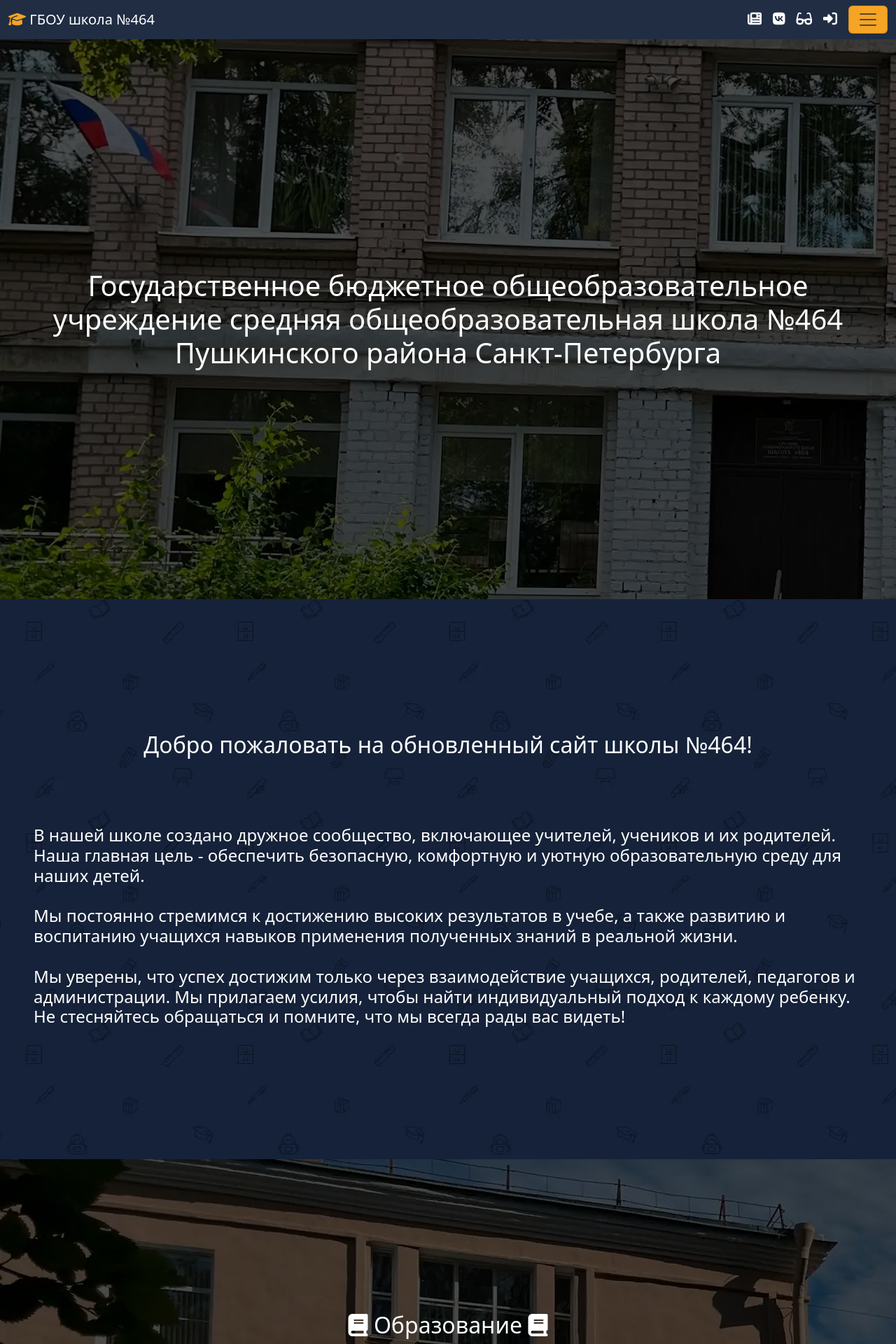
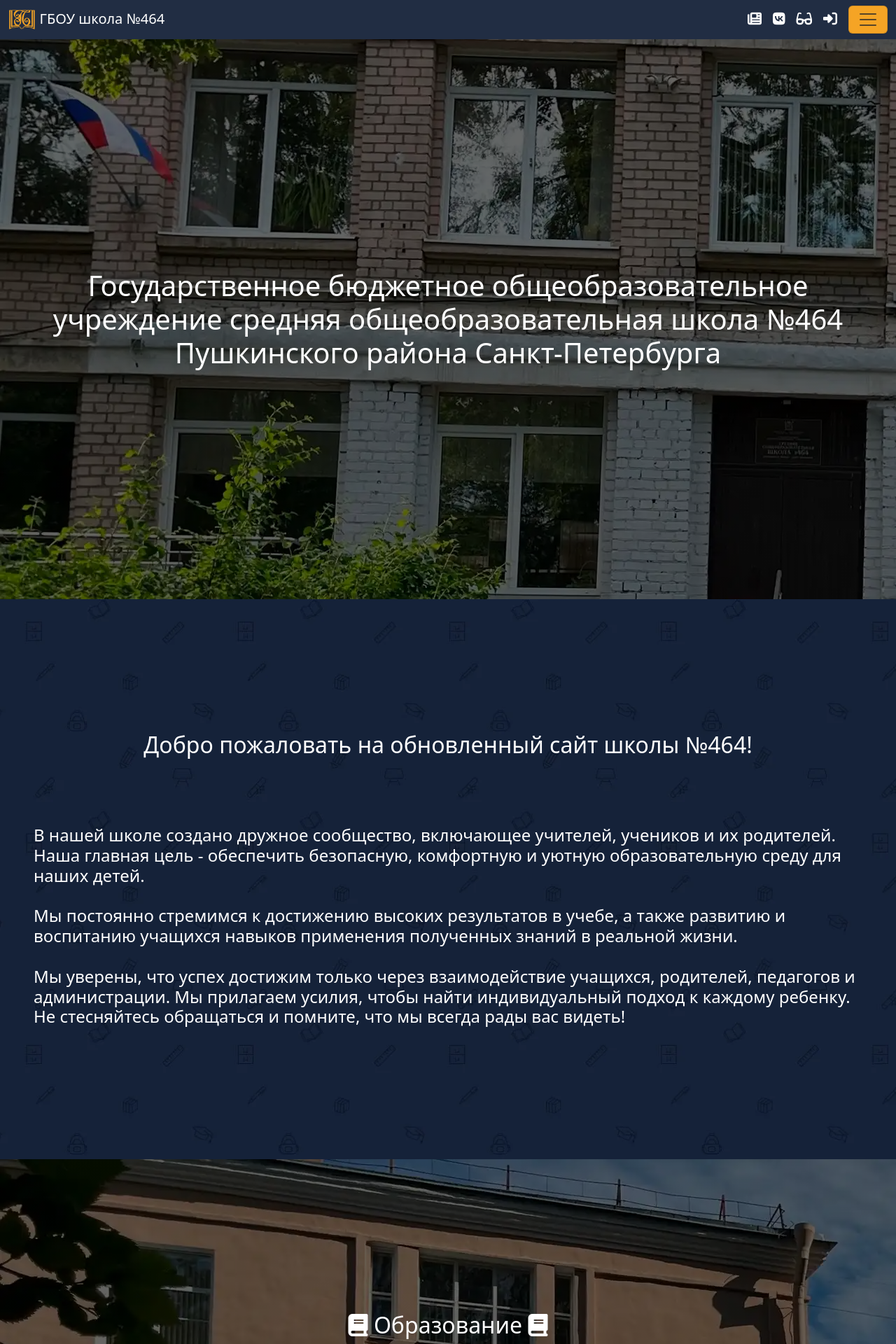
Before and after one commit to j3rrryy/school_464, a Django app: page / in a window 1280 px wide. Shown: the top 1920 px of the page at 70% size. Run offline with Django 4.2, Linux system fonts and the light colour scheme; data that the repository does not hold is empty; parts of the project's set-up code (start-up, migrations or seed data) failed here and were passed over; some libraries are stand-ins or nearby versions.

Commit message:
refactor/fix: code optimizations and fixes

```diff
--- a/main/context_processors.py
+++ b/main/context_processors.py
@@ -26,7 +26,7 @@ def menu_data(request):
 
         cache.set(MENU, menu, 60 * 60)
 
-    return {'menu': menu.items()}
+    return {MENU: menu.items()}
 
 
 def banners_data(request):
@@ -50,4 +50,4 @@ def banners_data(request):
 
         cache.set(BANNERS, banners, 60 * 60)
 
-    return {'banners': banners}
+    return {BANNERS: banners}
--- a/main/sitemap.py
+++ b/main/sitemap.py
@@ -9,7 +9,7 @@ class NewsSitemap(Sitemap):
     """
 
     changefreq = 'never'
-    priority = 0.9
+    priority = 0.7
     protocol = 'https'
 
     def items(self):
@@ -25,7 +25,7 @@ class PageSitemap(Sitemap):
     """
 
     changefreq = 'monthly'
-    priority = 0.6
+    priority = 1.0
     protocol = 'https'
 
     def items(self):
--- a/main/static/main/css/style.css
+++ b/main/static/main/css/style.css
@@ -1,9 +1,18 @@
-yellow {
-  color: #f5a425;
+.hidden {
+  display: none;
 }
 
-.hidden {
-  display: none;
+#logo {
+  max-height: 30px;
+}
+
+.submenu {
+  background-color: #242c38;
+  border-color: #f5a425;
+}
+
+.submenu-item {
+  background-color: #242c38;
 }
 
 #btn-back-to-top {
@@ -31,7 +40,7 @@ yellow {
 }
 
 #school__headline {
-  background: linear-gradient(rgba(0, 0, 0, 0.7), rgba(0, 0, 0, 0.7)),
+  background: linear-gradient(rgba(0, 0, 0, 0.6), rgba(0, 0, 0, 0.6)),
     url("/static/main/img/D9ZlUTnSG4E.webp");
   background-attachment: fixed;
 }
@@ -41,7 +50,7 @@ yellow {
 }
 
 #school__education {
-  background: linear-gradient(rgba(0, 0, 0, 0.7), rgba(0, 0, 0, 0.7)),
+  background: linear-gradient(rgba(0, 0, 0, 0.6), rgba(0, 0, 0, 0.6)),
     url("/static/main/img/LuD05L-0pQ4.webp");
   background-attachment: fixed;
 }
@@ -51,7 +60,7 @@ yellow {
 }
 
 #school__news {
-  background: linear-gradient(rgba(0, 0, 0, 0.7), rgba(0, 0, 0, 0.7)),
+  background: linear-gradient(rgba(0, 0, 0, 0.6), rgba(0, 0, 0, 0.6)),
     url("/static/main/img/oupakcNE4c8.webp");
   background-attachment: fixed;
 }
@@ -61,7 +70,7 @@ yellow {
 }
 
 #school__banners {
-  display: block;
+  display: flex;
   background-image: url("/static/main/img/choosing-bg.webp");
 }
 
--- a/main/templates/main/base.html
+++ b/main/templates/main/base.html
@@ -24,8 +24,9 @@
     <nav class="navbar navbar-static-top" style="background-color: rgba(22, 34, 57, 0.95)">
       <div class="container-fluid">
         <!-- logo -->
-        <a class="navbar-brand mb-0 h1 text-white" href="/">
-          <yellow><i class="fa-solid fa-graduation-cap d-inline-block"></i></yellow>
+        <a class="navbar-brand h1 mb-auto text-white" href="/">
+          <img class="d-inline-block align-text-top" src="{% static 'main/img/logo.svg' %}" id="logo"
+            alt="Логотип школы">
           ГБОУ школа №464
         </a>
 
@@ -76,25 +77,29 @@
 
             <!-- items from the database -->
             <ul class="navbar-nav justify-content-end flex-grow-1 pe-3">
-              {% for key, value in menu %} {% if value %}
+              {% for key, value in menu %}
+              {% if value %}
               <li class="nav-item dropdown">
                 <a class="nav-link dropdown-toggle text-wrap text-white" href="{{ key.get_absolute_url }}" role="button"
                   data-bs-toggle="dropdown" aria-expanded="false">
                   {{ key.menu_info }}
                 </a>
-                <ul class="dropdown-menu">
+                <ul class="dropdown-menu submenu">
                   {% for v in value %}
                   <li>
-                    <a class="dropdown-item text-wrap text-white" href="{{ v.get_absolute_url }}">{{ v.menu_info }}</a>
+                    <a class="dropdown-item submenu-item text-wrap text-white" href="{{ v.get_absolute_url }}">
+                      {{ v.menu_info }}</a>
                   </li>
                   {% endfor %}
                 </ul>
               </li>
               {% else %}
               <li class="nav-item">
-                <a class="nav-link text-wrap text-white" href="{{ key.get_absolute_url }}">{{ key.menu_info }}</a>
+                <a class="nav-link text-wrap text-white" href="{{ key.get_absolute_url }}">
+                  {{ key.menu_info }}</a>
               </li>
-              {% endif %}{% endfor %}
+              {% endif %}
+              {% endfor %}
             </ul>
           </div>
         </div>
--- a/main/templates/main/index.html
+++ b/main/templates/main/index.html
@@ -126,18 +126,7 @@
           alt="Телефон доверия" loading="lazy">
       </div>
     </div>
-    <div class="row p-5 m-auto">
-      <div class="col-md-6 col-sm-12 text-center">
-        <a href="https://resurs-online.ru/Form.aspx?Guid=015d9407-bf37-4f26-bd07-49edabb3d97d"><img
-            class="banner__img mx-auto d-block" src="{% static 'main\img\survey.webp' %}" alt="Опрос"
-            loading="lazy"></a>
-      </div>
-      <div class="col-md-6 col-sm-12 text-center">
-        <a href="https://resurs-online.ru/Report-Org.aspx?Guid=015d9407-bf37-4f26-bd07-49edabb3d97d">
-          <img class="banner__img mx-auto d-block" src="{% static 'main\img\survey-res.webp' %}" alt="Результаты опроса"
-            loading="lazy"></a>
-      </div>
-    </div>
+  </div>
   </div>
 </section>
 {% endblock %}
--- a/main/templates/main/news.html
+++ b/main/templates/main/news.html
@@ -5,7 +5,7 @@
 <div class="news-container">
   {% for post in news %}
   <div class="news__post">
-    <a href="{{ post.get_absolute_url }}">
+    <a href="{{ post.get_absolute_url }}" title="{{ post.headline }}">
       <div class="news__header">
         {% if post.photo %}
         <img src="{{ post.photo.url }}" alt="Новость" loading="lazy" />
@@ -15,10 +15,10 @@
       </div>
     </a>
     <div class="news__body">
-      <a href="{{ post.get_absolute_url }}">
+      <a href="{{ post.get_absolute_url }}" title="{{ post.headline }}">
         <div class="news__title">
           <h3>{% if post.is_pinned %}<i class="fa-solid fa-thumbtack h5"></i>{% endif %}
-            {{ post.headline|truncatewords:3 }}</h3>
+            {{ post.headline|truncatewords:4 }}</h3>
         </div>
         <p>{{ post.text|striptags|truncatewords:10|safe }}</p>
       </a>
--- a/main/views.py
+++ b/main/views.py
@@ -25,7 +25,7 @@ class NewsView(ListView):
     model = News
     template_name = 'main/news.html'
     context_object_name = 'news'
-    paginate_by = 10
+    paginate_by = 8
 
     def get_context_data(self, **kwargs) -> dict[str, Any]:
         context = super().get_context_data(**kwargs)
```
Also changed, not shown: main/models.py (+14 -2 lines), README.md, main/static/main/img/logo.svg (added), main/static/main/img/survey-res.webp (deleted), main/static/main/img/survey.webp (deleted), 5 other files.
